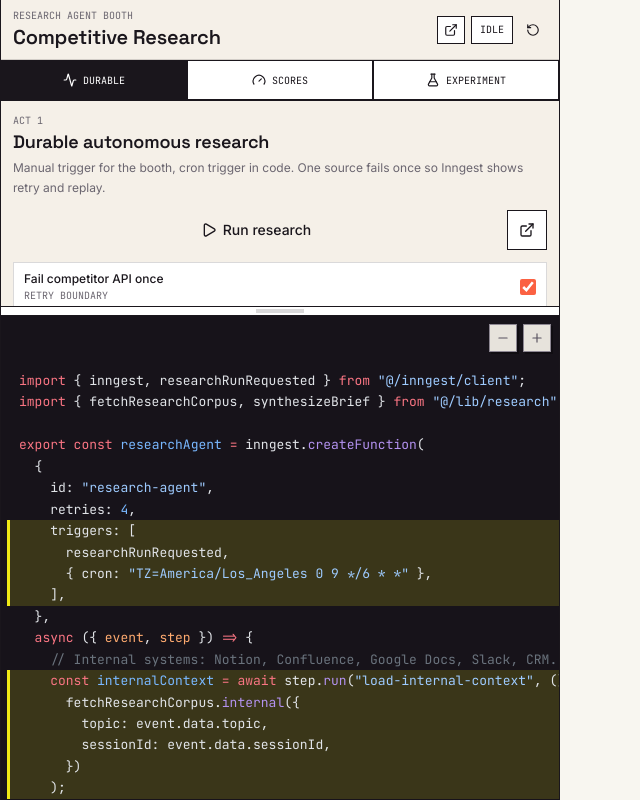
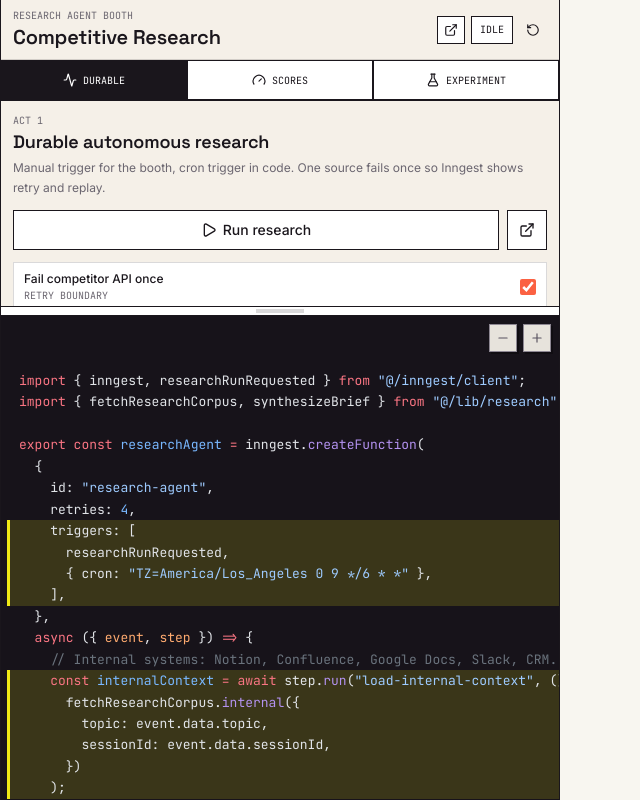
Before and after one commit to inngest/agent-evals-demo, a Next.js app: page / in a window 1280 px wide. Shown: the whole page, without its empty margins (0-640 px from the left). Built offline with nearby package versions, Linux system fonts and the light colour scheme.

Commit message:
Box research run button

```diff
--- a/src/components/demo/ResearchDemo.tsx
+++ b/src/components/demo/ResearchDemo.tsx
@@ -396,12 +396,13 @@
       />
       <div className="grid grid-cols-[minmax(0,1fr)_auto] gap-2">
         <Button
-          className="h-10 bg-[var(--ink)] text-white hover:bg-[var(--coral)] hover:text-[var(--ink)]"
+          variant="outline"
+          className="demo-segment-button h-10 w-full min-w-0 rounded-none text-sm disabled:pointer-events-none disabled:opacity-55"
           onClick={onRun}
           disabled={isRunning}
         >
           <Play className="size-4" />
-          Run research
+          <span className="truncate">Run research</span>
         </Button>
         <DashboardLink
           href={traceUrl}
```
